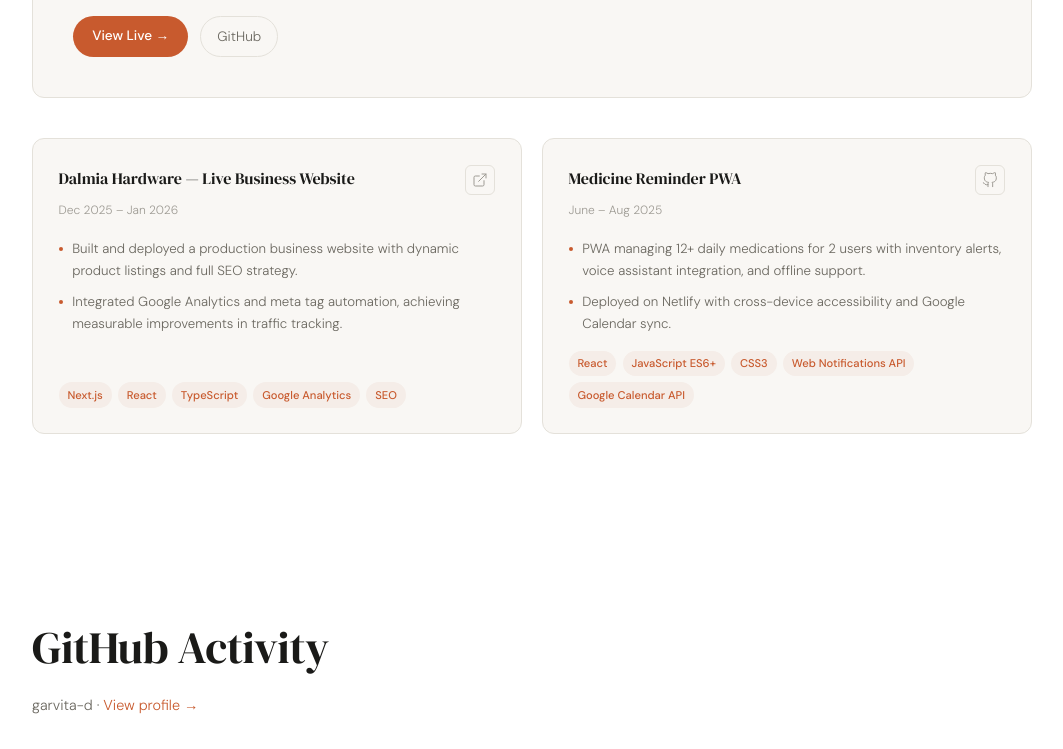
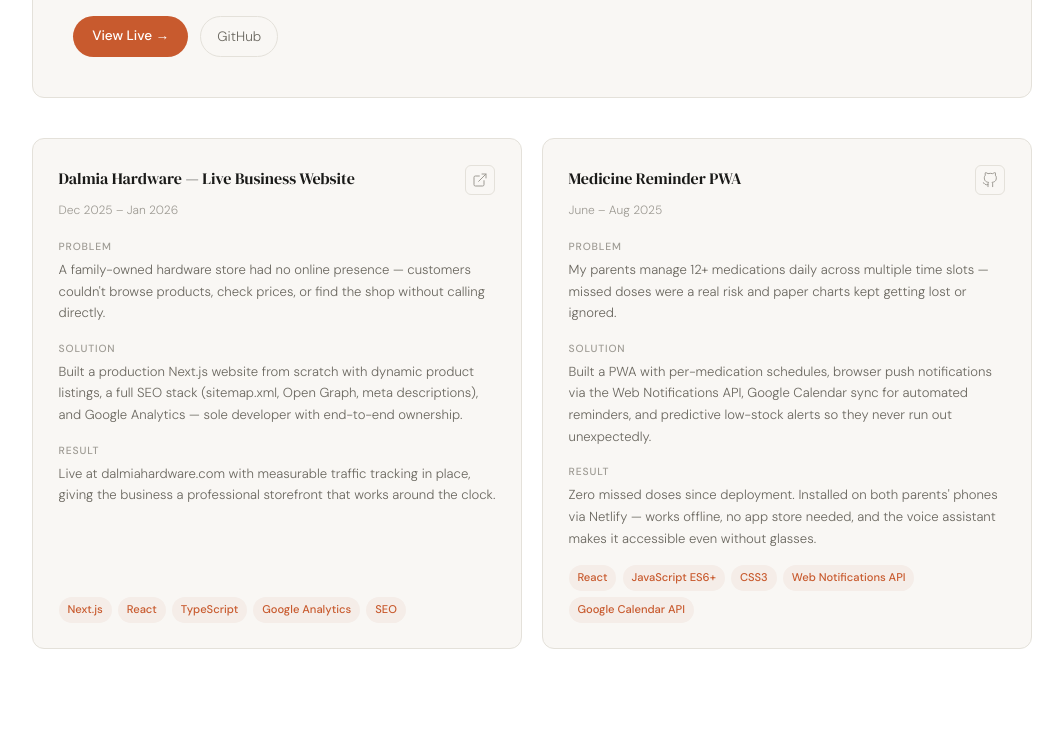
Before and after one commit to garvita-d/portfolio, a Next.js app: page / in a window 1280 px wide. Shown: the part 2700-3449 px from the top of the page, without its empty margins (108-1171 px from the left). Built offline with nearby package versions, Linux system fonts and the light colour scheme.

Commit message:
leadership

```diff
--- a/src/components/Projects.module.css
+++ b/src/components/Projects.module.css
@@ -17,7 +17,6 @@
   letter-spacing: -0.01em;
 }
 
-/* Featured */
 .featured {
   display: grid;
   grid-template-columns: 1fr 1fr;
@@ -183,15 +182,6 @@
   display: block;
 }
 
-.noScreenshot {
-  font-size: 0.8rem;
-  color: var(--text-subtle);
-  text-align: center;
-  line-height: 1.6;
-  padding: 2rem;
-}
-
-/* Grid */
 .grid {
   display: grid;
   grid-template-columns: 1fr 1fr;
@@ -256,36 +246,35 @@
   border-color: var(--accent);
 }
 
-.highlights {
-  list-style: none;
+.cardCaseStudy {
   display: flex;
   flex-direction: column;
-  gap: 0.55rem;
-  flex: 1;
+  gap: 1rem;
 }
 
-.highlight {
-  font-size: 0.83rem;
+.cardCaseLabel {
+  display: block;
+  font-size: 0.65rem;
+  font-weight: 500;
+  text-transform: uppercase;
+  letter-spacing: 0.08em;
+  color: var(--text-subtle);
+  margin-bottom: 0.2rem;
+}
+
+.cardCaseText {
+  font-size: 0.82rem;
   color: var(--text-muted);
   line-height: 1.65;
-  display: flex;
-  gap: 0.6rem;
-  align-items: flex-start;
-}
-
-.dot {
-  width: 4px;
-  height: 4px;
-  border-radius: 50%;
-  background: var(--accent);
-  flex-shrink: 0;
-  margin-top: 0.55rem;
+  word-break: break-word;
+  overflow-wrap: break-word;
 }
 
 .stack {
   display: flex;
   flex-wrap: wrap;
   gap: 0.4rem;
+  margin-top: auto;
 }
 
 .tag {
@@ -297,7 +286,6 @@
   border-radius: 999px;
 }
 
-/* Tablet */
 @media (max-width: 768px) {
   .featured {
     grid-template-columns: 1fr;
@@ -306,7 +294,6 @@
   }
 }
 
-/* Mobile */
 @media (max-width: 640px) {
   .section {
     padding: 4rem 1rem;
@@ -324,10 +311,6 @@
 
   .featuredName {
     font-size: 1.3rem;
-  }
-
-  .caseLabel {
-    font-size: 0.68rem;
   }
 
   .caseText {
@@ -362,4 +345,12 @@
   .card {
     padding: 1.25rem;
   }
+
+  .cardCaseStudy {
+    padding: 0.85rem;
+  }
+
+  .cardCaseText {
+    font-size: 0.8rem;
+  }
 }
--- a/src/components/Projects.tsx
+++ b/src/components/Projects.tsx
@@ -97,7 +97,7 @@ export default function Projects() {
           </article>
         )}
 
-        {/* Other projects */}
+        {/* Other projects — now with case study */}
         <div className={styles.grid}>
           {rest.map((p, i) => (
             <article key={i} className={styles.card}>
@@ -156,14 +156,24 @@ export default function Projects() {
                 </div>
               </div>
 
-              <ul className={styles.highlights}>
-                {p.highlights.map((h, j) => (
-                  <li key={j} className={styles.highlight}>
-                    <span className={styles.dot} aria-hidden />
-                    {h}
-                  </li>
-                ))}
-              </ul>
+              {p.caseStudy && (
+                <div className={styles.cardCaseStudy}>
+                  <div className={styles.caseBlock}>
+                    <span className={styles.cardCaseLabel}>Problem</span>
+                    <p className={styles.cardCaseText}>{p.caseStudy.problem}</p>
+                  </div>
+                  <div className={styles.caseBlock}>
+                    <span className={styles.cardCaseLabel}>Solution</span>
+                    <p className={styles.cardCaseText}>
+                      {p.caseStudy.solution}
+                    </p>
+                  </div>
+                  <div className={styles.caseBlock}>
+                    <span className={styles.cardCaseLabel}>Result</span>
+                    <p className={styles.cardCaseText}>{p.caseStudy.result}</p>
+                  </div>
+                </div>
+              )}
 
               <div className={styles.stack}>
                 {p.stack.map((s, j) => (
--- a/src/data.ts
+++ b/src/data.ts
@@ -167,7 +167,14 @@ export const data: Data = {
       live: "https://dalmiahardware.com",
       image: "/screenshots/dalmia.png",
       featured: false,
-      caseStudy: null,
+      caseStudy: {
+        problem:
+          "A family-owned hardware store had no online presence — customers couldn't browse products, check prices, or find the shop without calling directly.",
+        solution:
+          "Built a production Next.js website from scratch with dynamic product listings, a full SEO stack (sitemap.xml, Open Graph, meta descriptions), and Google Analytics — sole developer with end-to-end ownership.",
+        result:
+          "Live at dalmiahardware.com with measurable traffic tracking in place, giving the business a professional storefront that works around the clock.",
+      },
       highlights: [
         "Built and deployed a production business website with dynamic product listings and full SEO strategy.",
         "Integrated Google Analytics and meta tag automation, achieving measurable improvements in traffic tracking.",
@@ -187,7 +194,14 @@ export const data: Data = {
       live: "",
       image: "/screenshots/medicines.png",
       featured: false,
-      caseStudy: null,
+      caseStudy: {
+        problem:
+          "My parents manage 12+ medications daily across multiple time slots — missed doses were a real risk and paper charts kept getting lost or ignored.",
+        solution:
+          "Built a PWA with per-medication schedules, browser push notifications via the Web Notifications API, Google Calendar sync for automated reminders, and predictive low-stock alerts so they never run out unexpectedly.",
+        result:
+          "Zero missed doses since deployment. Installed on both parents' phones via Netlify — works offline, no app store needed, and the voice assistant makes it accessible even without glasses.",
+      },
       highlights: [
         "PWA managing 12+ daily medications for 2 users with inventory alerts, voice assistant integration, and offline support.",
         "Deployed on Netlify with cross-device accessibility and Google Calendar sync.",
```
